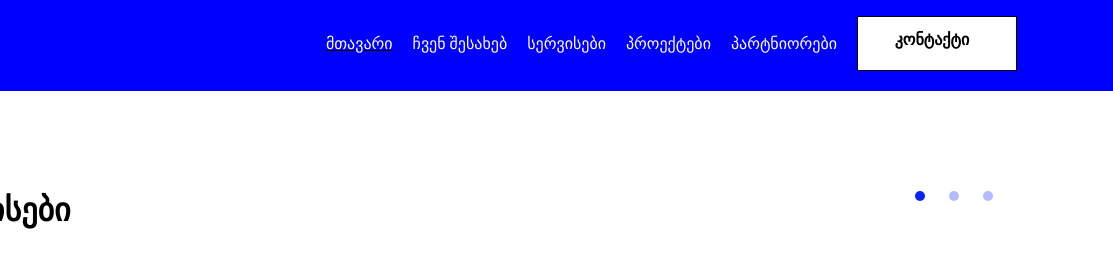
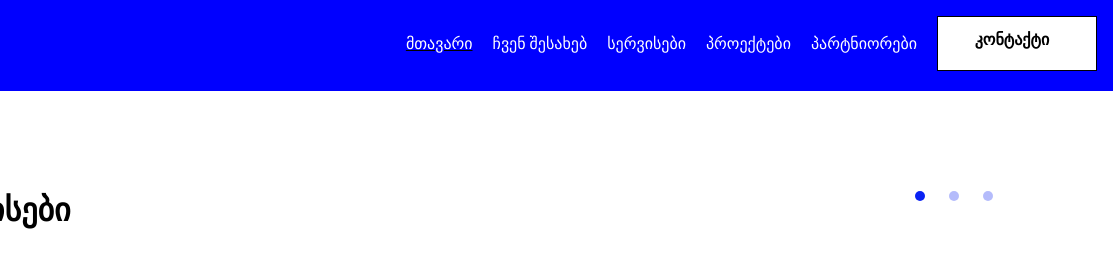
Before and after one commit to sabeks/adobe-tasks, a plain HTML site: page index.html in a window 1280 px wide. Shown: the top 276 px of the page, 167-1280 px from the left. Drawn offline with Linux system fonts and the light colour scheme.

Commit message:
update style css
remove max width

```diff
--- a/src/css/style.css
+++ b/src/css/style.css
@@ -14,7 +14,6 @@ a {
   background-color: blue;
 }
 .header-more {
-  max-width: 1200px;
   width: 100%;
   padding: 16px;
 }
```
